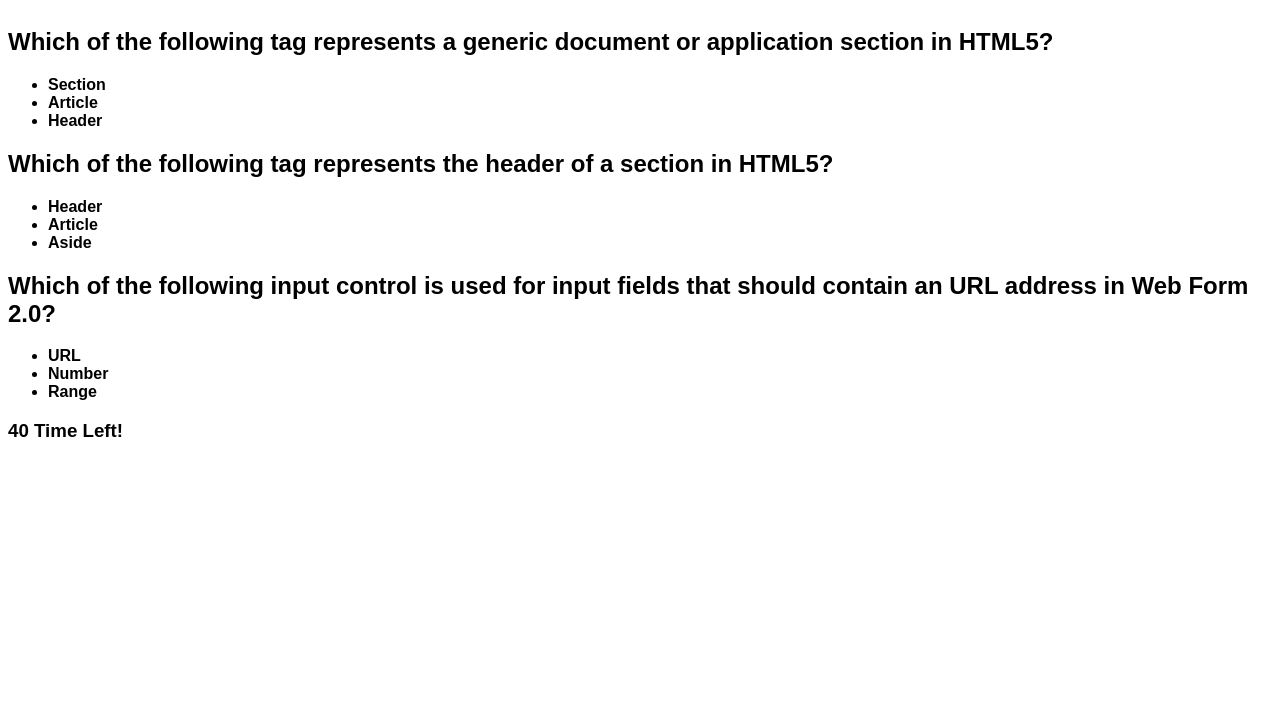
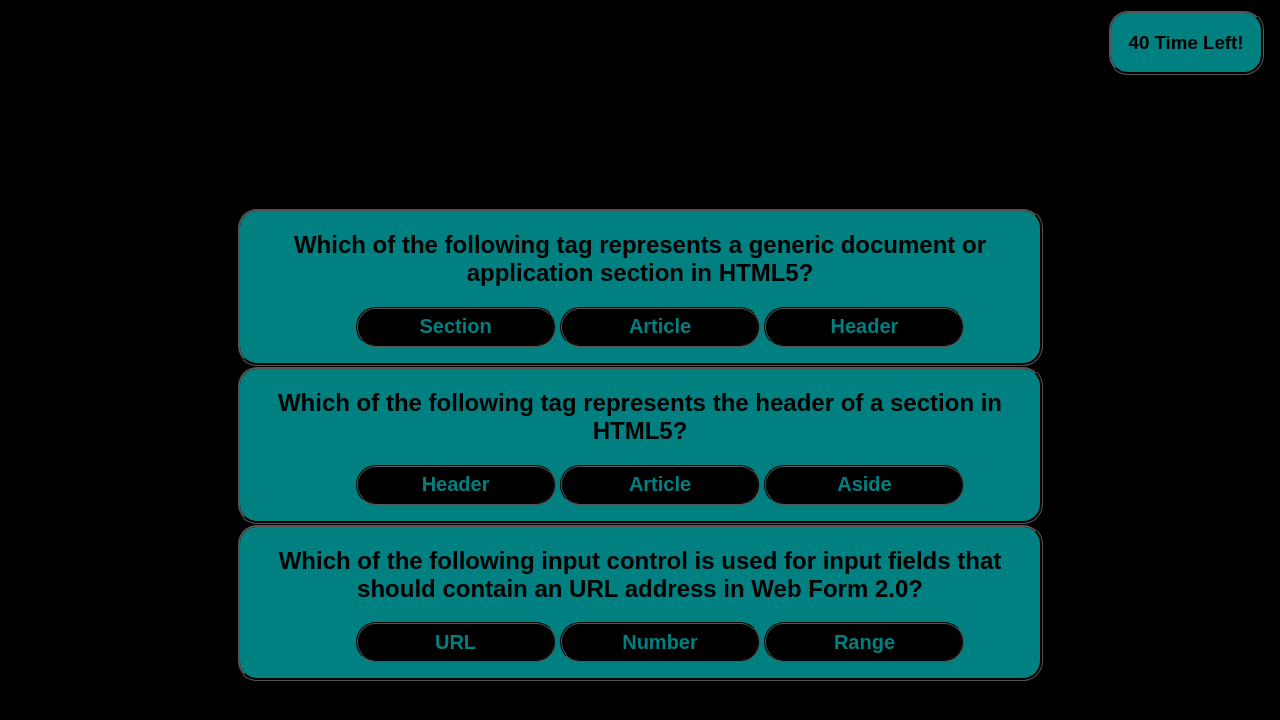
Before and after one commit to cgjones0711/Pop_Quiz, a plain HTML site: page Questions.html in a window 1280 px wide. Drawn offline with Linux system fonts and the light colour scheme.

Commit message:
lastMonday

```diff
--- a/Questions.html
+++ b/Questions.html
@@ -12,27 +12,27 @@
         <section class="question1">
             <h1> Which of the following tag represents a generic document or application section in HTML5? </h1>
             <ul>
-                <li> Section </li>
-                <li> Article </li>
-                <li> Header </li>
+                <button> Section </button>
+                <button> Article </button>
+                <button> Header </button>
             </ul>
 
         </section>
         <section class="question2">
             <h1> Which of the following tag represents the header of a section in HTML5? </h1>
             <ul>
-                <li> Header </li>
-                <li> Article </li>
-                <li> Aside </li>
+                <button> Header </button>
+                <button> Article </button>
+                <button> Aside </button>
             </ul>
 
         </section>
         <section class="question3">
             <h1> Which of the following input control is used for input fields that should contain an URL address in Web Form 2.0? </h1>
             <ul>
-                <li> URL </li>
-                <li> Number </li>
-                <li> Range </li>
+                <button> URL </button>
+                <button> Number </button>
+                <button> Range </button>
             </ul>
         </section>
     <section id="timer">
@@ -41,6 +41,7 @@
         <div id="main"></div>
 
       </section>
+      </main>
 
 
 
--- a/styles.css
+++ b/styles.css
@@ -2,7 +2,7 @@ body {
     font-family: sans-serif;
     font-weight: bold;
     background-position: center;
-    background-color white-space: ;
+    background-color:black ;
     display: flex;
     justify-content: center;
 }
@@ -14,17 +14,27 @@ body {
     text-align: center;
     border-style:groove;
     background-color: aliceblue;
+    position: relative;
+    top: 200px;
+    left: 250px;
+    width: 75%;
+
 
 
 }
 
 .container2 {
     border: 10px;
-    border-radius: 20px;
+    border-radius: 30px;
     border-color: teal;
     text-align: center;
     border-style: groove;
     background-color: aliceblue;
+    position: relative;
+    top: 300px;
+    width: 40%;
+    left: 575px;
+    padding-bottom: 20px;
 
 
 }
@@ -37,10 +47,77 @@ body {
     border-color: black;
     border-radius: 20px;
     cursor: pointer;
+    color: black;
 }
+button {
+height: 40px;
+    width: 200px;
+    border-style: groove;
+    background-color:black;
+    border-color: black;
+    border-radius: 20px;
+    cursor: pointer;
+    color: teal;
+    font-size: 20px;
+    font-weight: bold;
 
-.questions{
+}
+#main {
 
 }
 
-.qbuttons {
+.question1 {
+    border-style: groove;
+    background-color: teal;
+    border-color: black;
+    border-radius: 20px;
+    text-align: center;
+    width: 800px;
+    position:relative;
+    top: 200px;
+
+
+
+
+
+}
+.question2 {
+    border-style: groove;
+    background-color: teal;
+    border-color: black;
+    border-radius: 20px;
+    text-align: center;
+    width: 800px;
+    position:relative;
+    top: 200px;
+
+
+
+}
+.question3 {
+    border-style: groove;
+    background-color: teal;
+    border-color: black;
+    border-radius: 20px;
+    text-align: center;
+    width: 800px;
+    position:relative;
+    top: 200px;
+
+
+
+
+
+}
+#timer {
+    border-style: groove;
+    background-color: teal;
+    border-color: black;
+    border-radius: 20px;
+    text-align: center;
+   position: absolute;
+   top: 10px;
+   right: 16px;
+   width: 150px
+    ;
+}
```
